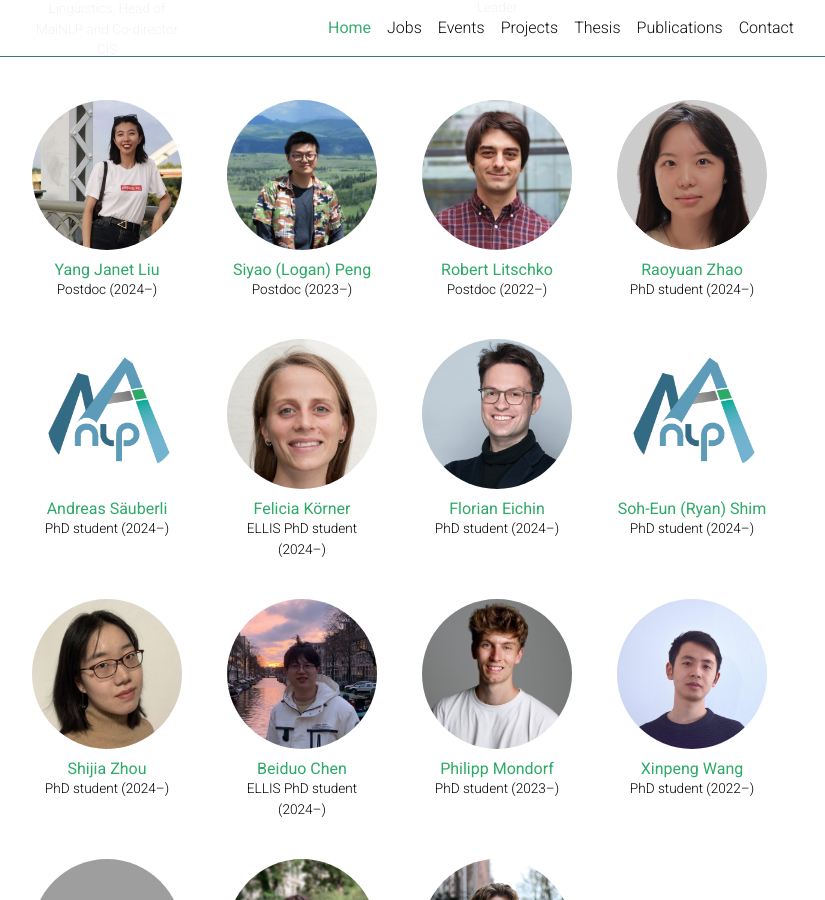
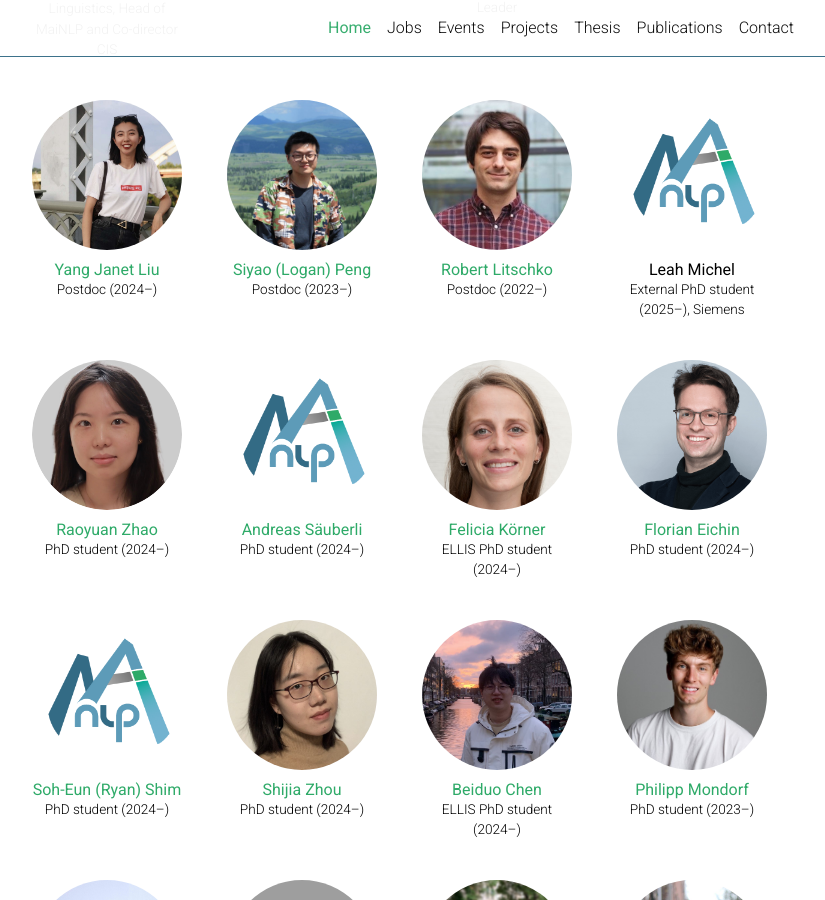
Before and after one commit to mainlp/mainlp.github.io, a Jekyll site: the page built from _pages/about.md, in a window 1280 px wide and 900 px high, scrolled down 1036 px. Shown: the whole window, without its empty margins (223-1048 px from the left). Built offline with Jekyll 4.4.1, drawn with Linux system fonts in a browser that asks for light colours; full-size pictures stand in for the smaller copies a plugin makes; comment, search, counter and statistics services are not loaded; a style sheet for code colours, icons or effects is not loaded; grey boxes are pictures that could not be loaded.

Commit message:
Update about.md, add LM

```diff
--- a/_pages/about.md
+++ b/_pages/about.md
@@ -46,6 +46,9 @@ staff:
       description: Postdoc (2022–)
       website: https://rlitschk.github.io/
       picture: robert.png
+    - name: Leah Michel
+      description: External PhD student (2025–), Siemens
+      picture: mainlp-logo-500.png
     - name: Raoyuan Zhao
       description: PhD student (2024–)
       website: https://www.cis.uni-muenchen.de/personen/mitarbeiter/rzhao/index.html
```
